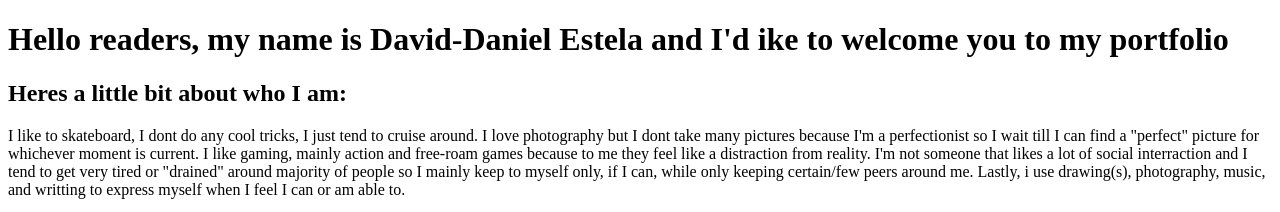
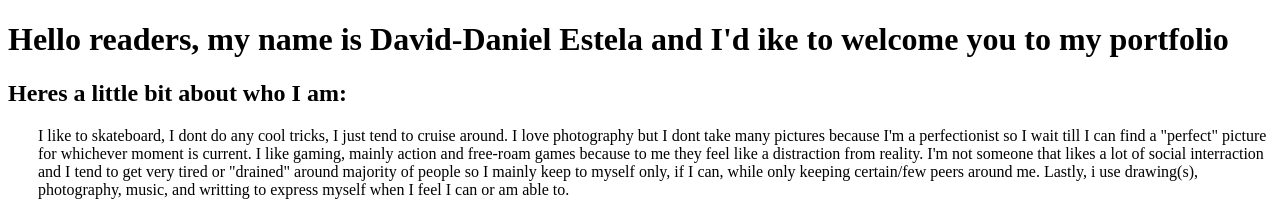
Before and after one commit to Destela-taehs/Destela-taehs, a plain HTML site: page index.html in a window 1280 px wide. Shown: the top 212 px of the page. Drawn offline with Linux system fonts and the light colour scheme; grey boxes are pictures that could not be loaded.

Commit message:
Update index.html

```diff
--- a/index.html
+++ b/index.html
@@ -1,8 +1,8 @@
 <!DOCTYPE html>
 <html>
     <head>
-        <title>Page Title</title>
-
+        <title>David's Project's</title>
+    	<link rel="stylesheet" href="styles.css">
     </head>
 
     <body>
```
